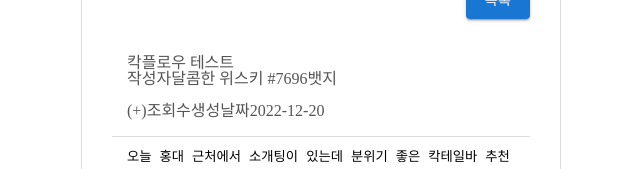
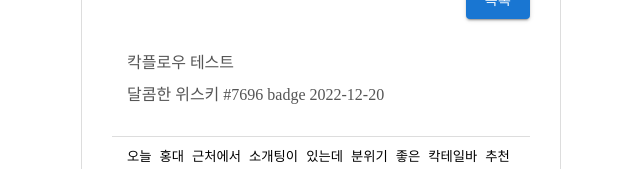
Before and after one commit to Cocktailer-Elice/cocktailer, a React (Vite) app in the folder Frontend/: page /cockflow/detail/1 in a window 1280 px wide. Shown: the part 245-414 px from the top of the page, without its empty margins (319-959 px from the left). Built offline with nearby package versions, Linux system fonts and the light colour scheme.

Commit message:
fix: 상세보기 구조 약간 변경

```diff
--- a/Frontend/src/components/Cockflow/CockflowEnrollBox.tsx
+++ b/Frontend/src/components/Cockflow/CockflowEnrollBox.tsx
@@ -109,16 +109,14 @@ export const CockflowEnrollBox = ({ actived = true }) => {
     <ContWrap>
       <form>
         <TitleWrap>
-          <div>{title}</div>
+          <div>{title}</div><br/>
           <div>
-            <span>작성자</span>
-            <span>{nickname}</span>
-            <span>뱃지 {isBartender}</span>
+            <span>{nickname} </span>
+            <span>badge {isBartender}</span>
+            <span>{createdAt}</span>
           </div><br/>
           <div>
-            <span>(+)조회수</span>
-            <span>생성날짜</span>
-            <span>{createdAt}</span>
+            {/* <span>(+)조회수</span> */}
           </div>
         </TitleWrap>
         <TextBox name="" id="" value={content} onChange={(e) => {setFlowcontent(e.target.value)}} readOnly={actived} />
```
